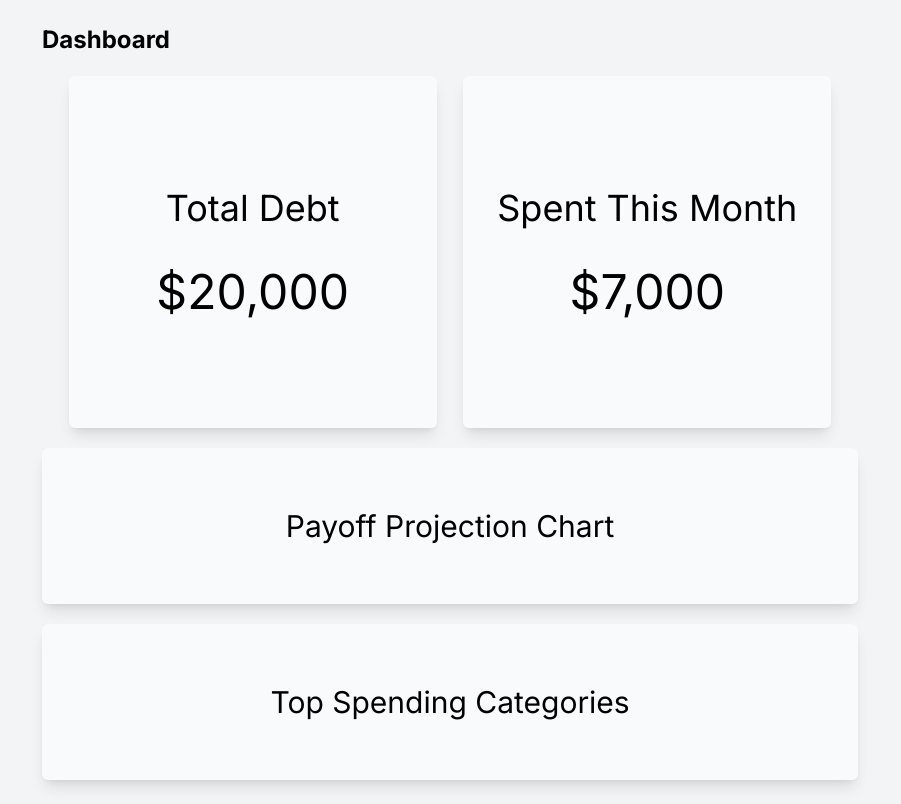
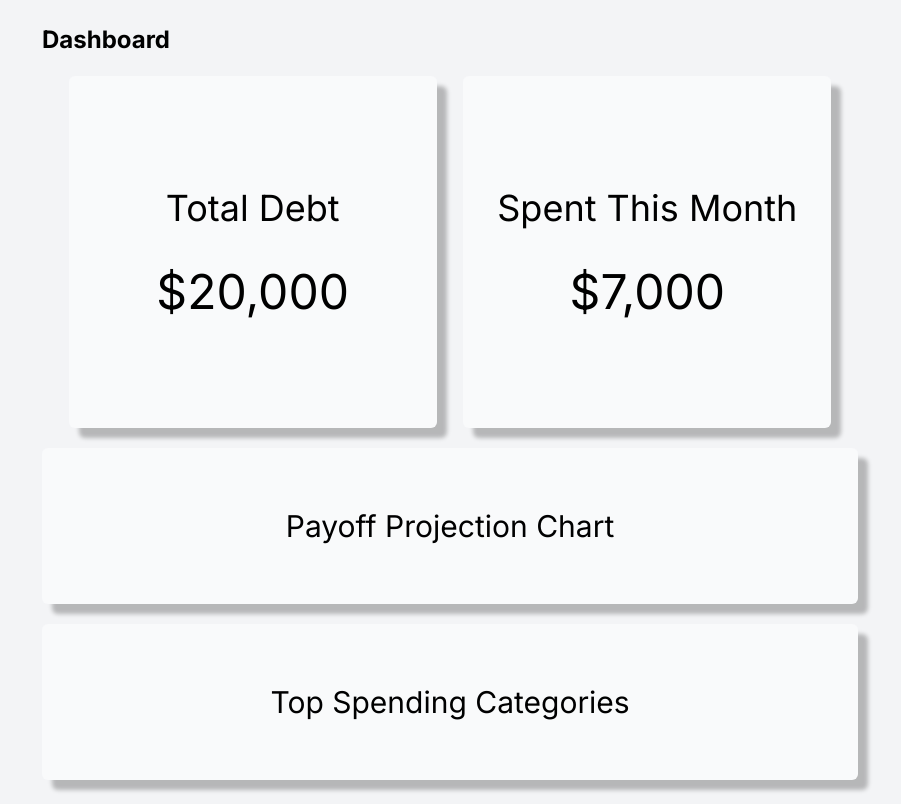
Before and after one commit to aydcereal/budget-app, a Next.js app: page /dashboard in a window 1280 px wide. Shown: the whole page, without its empty margins (318-1219 px from the left). Built offline with nearby package versions, Linux system fonts and the light colour scheme.

Commit message:
Update shadows to custom shadow

```diff
--- a/app/dashboard/page.tsx
+++ b/app/dashboard/page.tsx
@@ -6,22 +6,22 @@ export default function Home() {
         <h1 className="text-2xl text-left text-black font-bold text-center mx-20">Dashboard</h1>
 
         <div className="flex flex-row justify-evenly mx-20 mt-5">
-            <div className="flex flex-col items-center justify-center bg-gray-50 w-92 h-88 rounded-md shadow-lg">
+            <div className="flex flex-col items-center justify-center bg-gray-50 w-92 h-88 rounded-md shadow-custom">
               <h1 className="text-black text-4xl p-5">Total Debt</h1>
               <h1 className="text-black text-5xl p-5">$20,000</h1>
             </div>
 
-            <div className="flex flex-col items-center justify-center bg-gray-50 w-92 h-88 rounded-md shadow-lg">
+            <div className="flex flex-col items-center justify-center bg-gray-50 w-92 h-88 rounded-md shadow-custom">
               <h1 className="text-black text-4xl p-5">Spent This Month</h1>
               <h1 className="text-black text-5xl p-5">$7,000</h1>
             </div>
         </div>
-    <div className="flex flex-col bg-gray-50 items-center rounded-md shadow-lg p-15 mx-20 mt-5  ">
+    <div className="flex flex-col bg-gray-50 items-center rounded-md shadow-custom p-15 mx-20 mt-5  ">
         <h1 className="text-center text-3xl text-black">Payoff Projection Chart</h1>
 
     </div>
 
-    <div className="flex flex-col bg-gray-50 items-center rounded-md shadow-lg p-15 mx-20 mt-5 ">
+    <div className="flex flex-col bg-gray-50 items-center rounded-md shadow-custom p-15 mx-20 mt-5 ">
         <h1 className="text-center text-3xl text-black">Top Spending Categories</h1>
 
     </div>
```
